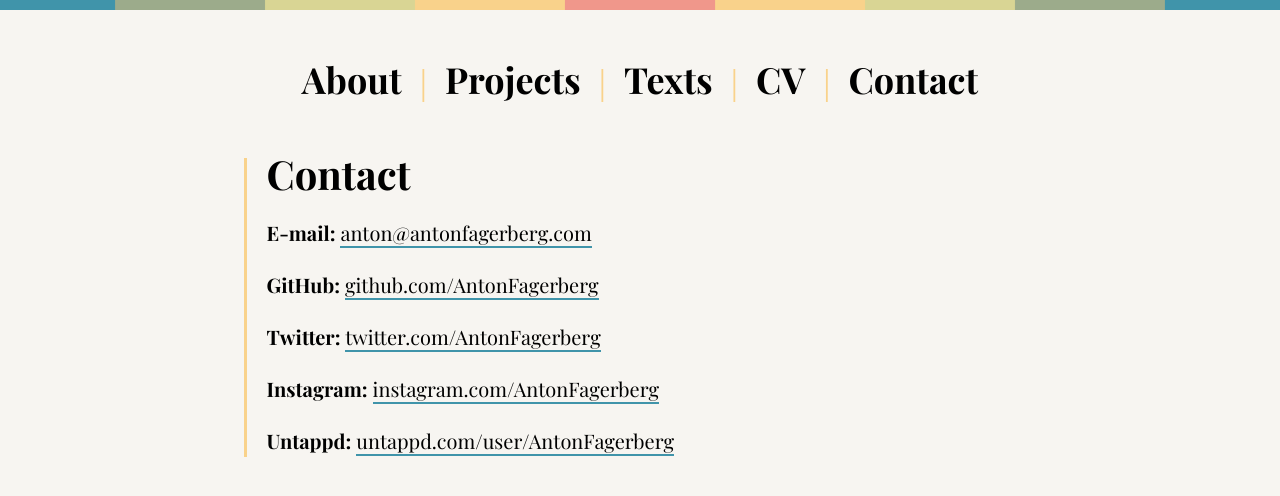
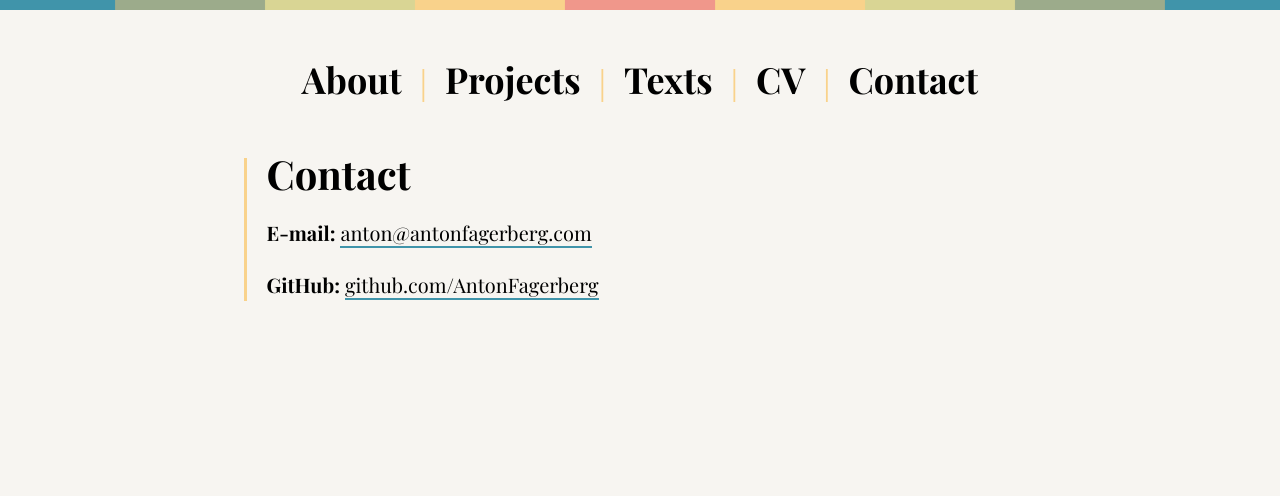
Before and after one commit to AntonFagerberg/Anton-Fagerberg-com-Jekyll-source, a Jekyll site: the page built from _posts/2013-09-10-contact.markdown, in a window 1280 px wide. Shown: the top 496 px of the page. Built offline with Jekyll 4.4.1, drawn with Linux system fonts in a browser that asks for light colours.

Commit message:
Contact update

```diff
--- a/_posts/2013-09-10-contact.markdown
+++ b/_posts/2013-09-10-contact.markdown
@@ -7,9 +7,3 @@
 __E-mail:__ [anton@antonfagerberg.com](mailto:anton@antonfagerberg.com)
 
 __GitHub:__ [github.com/AntonFagerberg](https://github.com/AntonFagerberg)
-
-__Twitter:__ [twitter.com/AntonFagerberg](https://twitter.com/AntonFagerberg)
-
-__Instagram:__ [instagram.com/AntonFagerberg](https://instagram.com/AntonFagerberg)
-
-__Untappd:__ [untappd.com/user/AntonFagerberg](https://untappd.com/user/AntonFagerberg)
```
